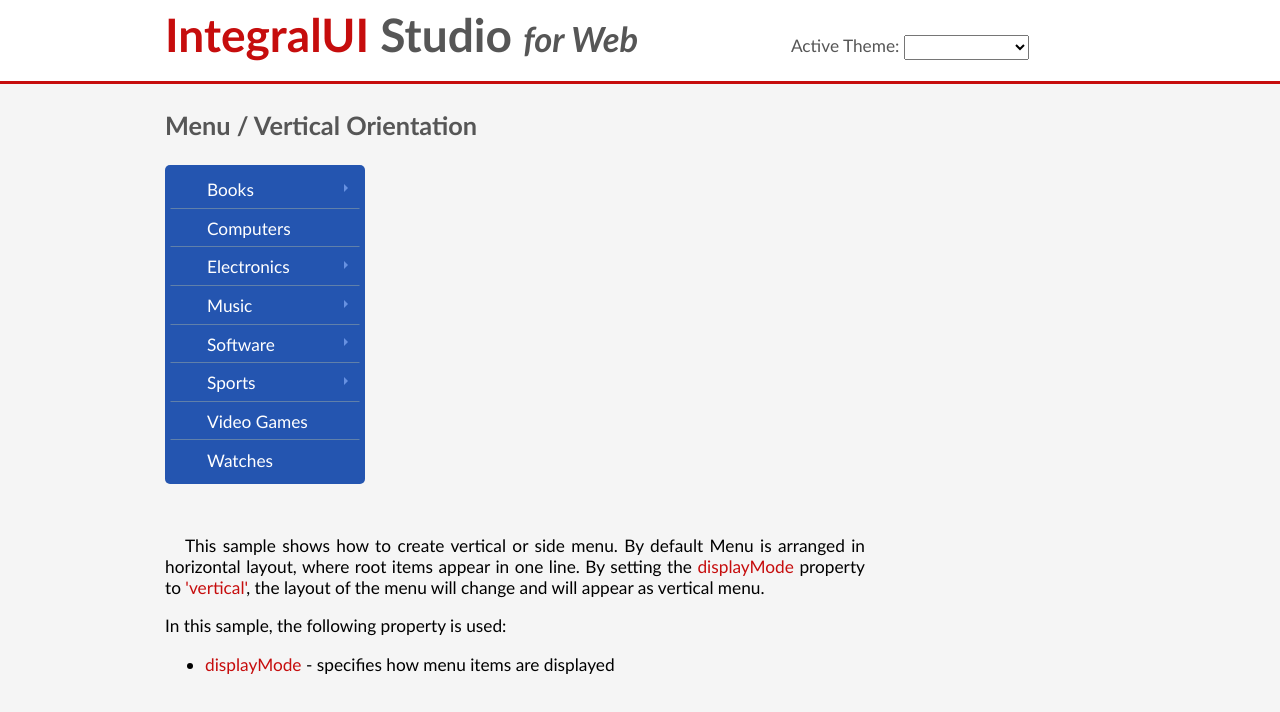
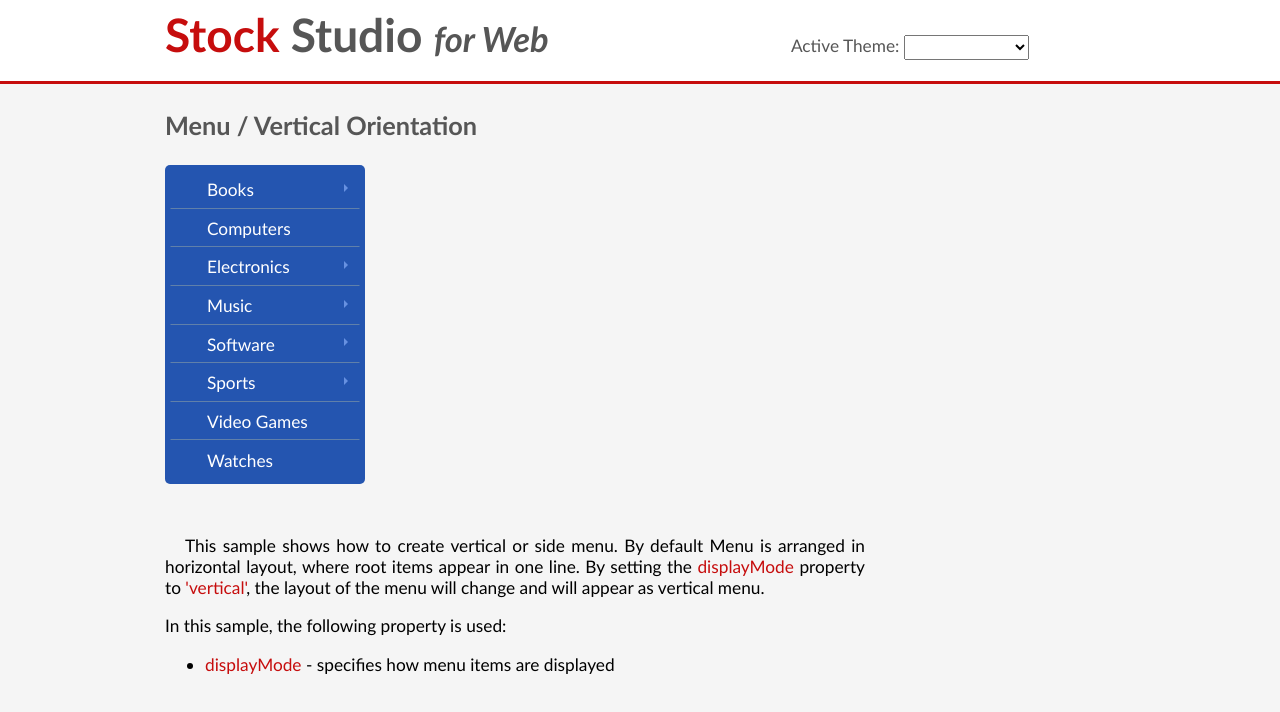
Before and after one commit to allenwang2020/NodeREST, a website: page web/public/index.html in a window 1280 px wide. Drawn offline with Linux system fonts and the light colour scheme.

Commit message:
modify index

```diff
--- a/web/public/index.html
+++ b/web/public/index.html
@@ -169,7 +169,7 @@
     <div class="header">
         <div class="header-block">
             <div class="header-content">
-                <h1><span style="color:#c60d0d">IntegralUI</span> Studio <span style="font-size:0.75em; font-style:italic">for Web</span></h1>
+                <h1><span style="color:#c60d0d">Stock</span> Studio <span style="font-size:0.75em; font-style:italic">for Web</span></h1>
             </div>
             <div class="theme-selector"><label>Active Theme: <select class="theme-combo" ng-model="selTheme" ng-options="theme.name for theme in themeList"></select></label></div>
         </div>
```
